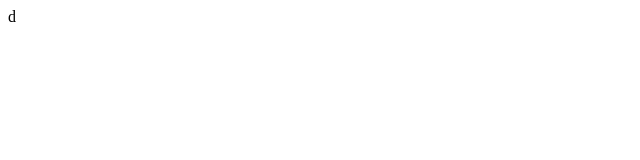
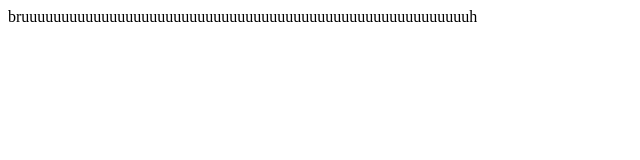
Before and after one commit to xQandStuff/xqandstuff.github.io, a plain HTML site: page index.html in a window 1280 px wide. Shown: the whole page, without its empty margins (0-640 px from the left). Drawn offline with Linux system fonts and the light colour scheme.

Commit message:
Update index.html

```diff
--- a/index.html
+++ b/index.html
@@ -3,7 +3,7 @@
   <head></head>
   <body>
     <div id="bar">
-      d
+      bruuuuuuuuuuuuuuuuuuuuuuuuuuuuuuuuuuuuuuuuuuuuuuuuuuuuuuuuh
     </div>
   </body>
 </html>
```
